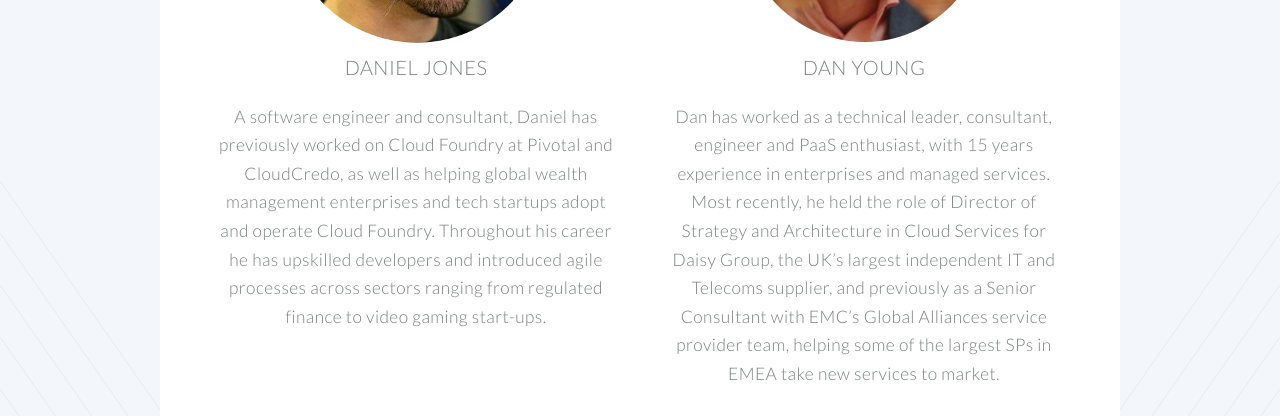
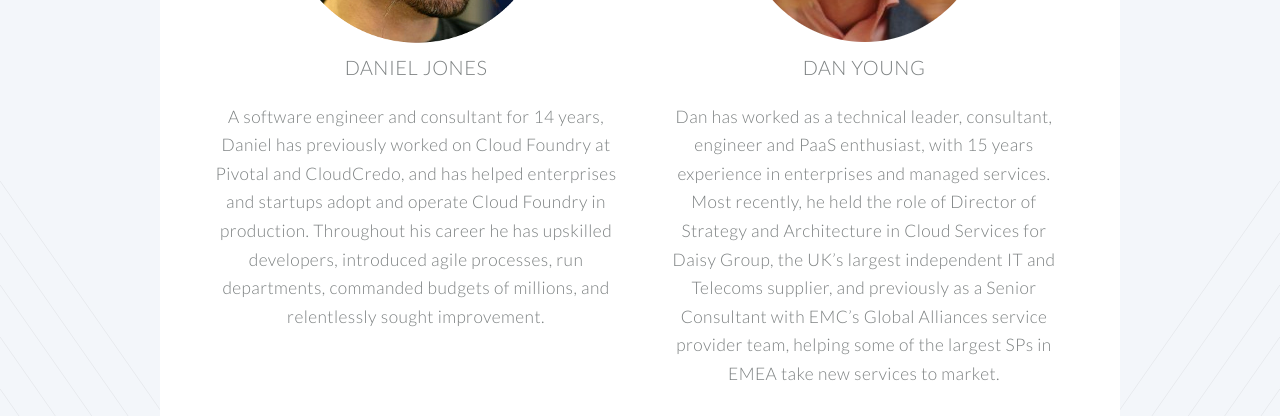
Before and after one commit to DanielJonesEB/engineerbetter.com, a Jekyll site: the page built from index.html, in a window 1280 px wide and 900 px high, scrolled down 1469 px. Shown: the part 154-570 px from the top of the window. Built offline with Jekyll 4.4.1, drawn with Linux system fonts in a browser that asks for light colours.

Commit message:
DJ bio tweaks

```diff
--- a/index.html
+++ b/index.html
@@ -74,12 +74,13 @@ layout: landing-page
 									<header>
 										<h3>Daniel Jones</h3>
 									</header>
-									<p>A software engineer and consultant, Daniel has previously worked on Cloud Foundry at Pivotal
-									and CloudCredo, as well as helping global wealth management enterprises and tech startups adopt
-									and operate Cloud Foundry. Throughout his career he has upskilled developers and introduced agile
-									processes across sectors ranging from regulated finance to video gaming start-ups.</p>
+									<p>A software engineer and consultant for 14 years, Daniel has
+									previously worked on Cloud Foundry at Pivotal and CloudCredo,
+									and has helped enterprises and startups adopt and operate Cloud Foundry in
+									production. Throughout his career he has upskilled developers, introduced agile
+									processes, run departments, commanded budgets of millions, and relentlessly
+									sought improvement.</p>
 								</section>
-
 							</div>
 							<div class="6u">
 
```
